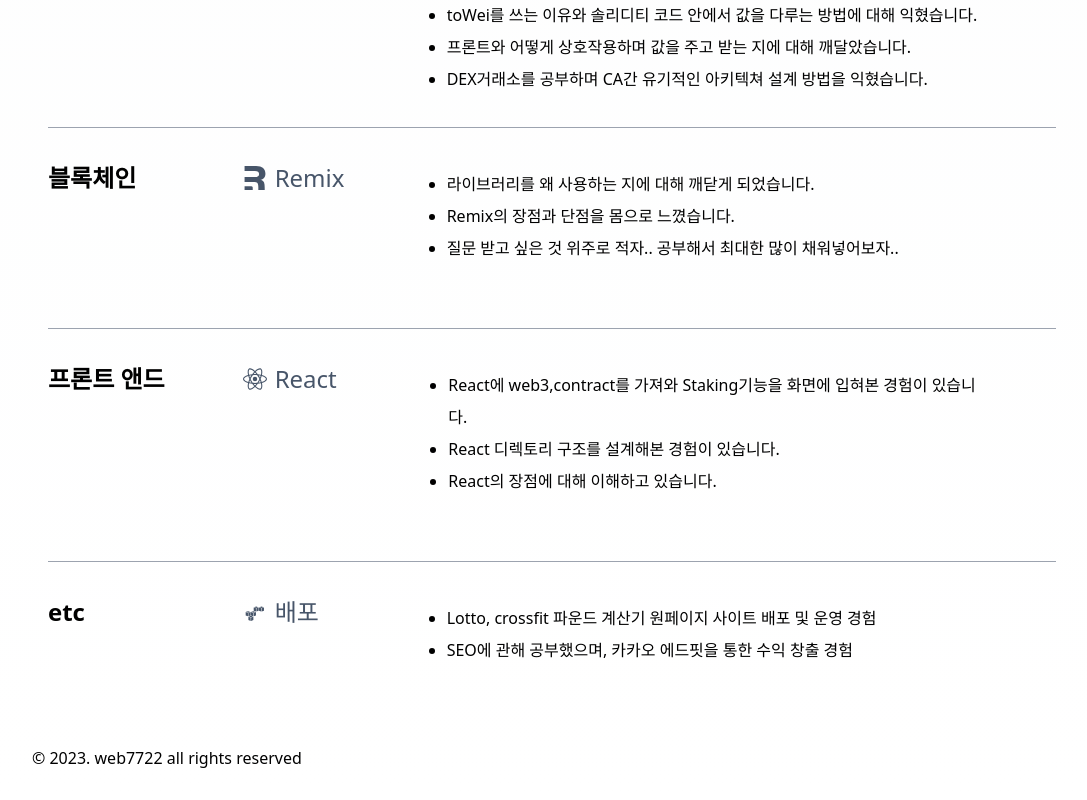
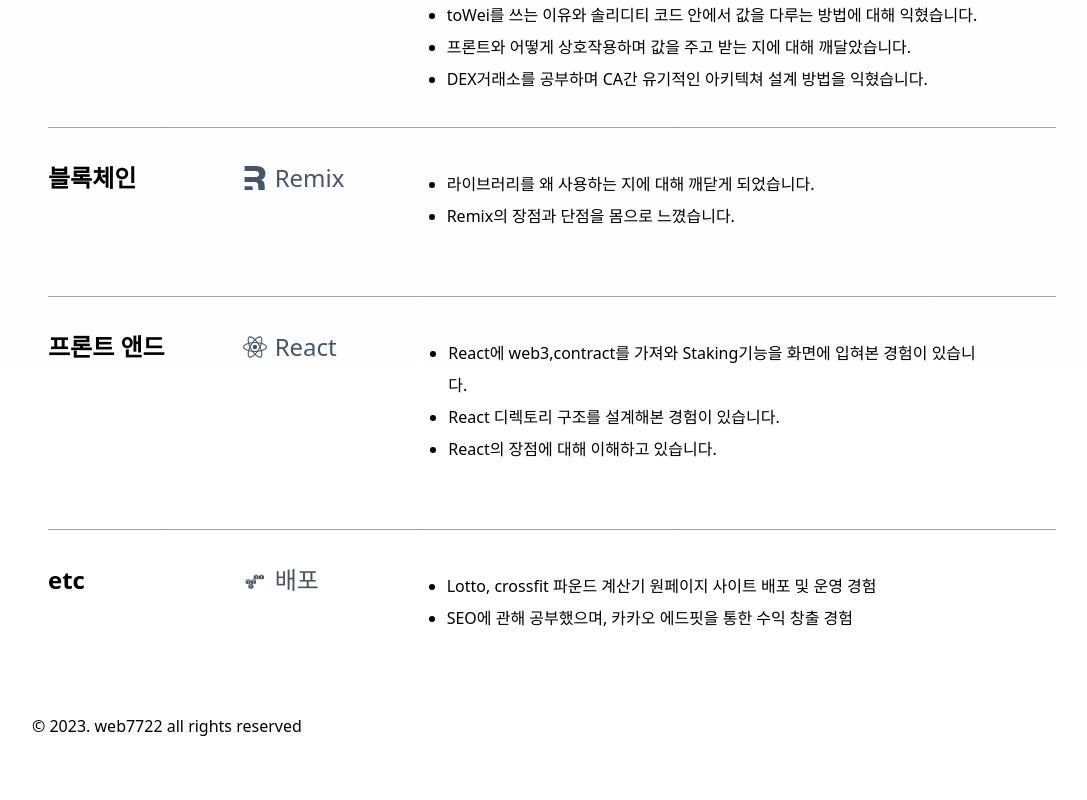
Before and after one commit to jisub12/portfolio_paJion, a React (Create React App) app: page / in a window 1280 px wide. Shown: the part 2814-3614 px from the top of the page, without its empty margins (88-1175 px from the left). After the commit the page ends 3582 px from the top, so only its background shows below. Built offline with nearby package versions, Linux system fonts and the light colour scheme.

Commit message:
12111654

```diff
--- a/src/contents/skills.jsx
+++ b/src/contents/skills.jsx
@@ -61,7 +61,7 @@ const Skills = () => {
                             <ul className="list-disc list-outside leading-6 px-[20px] md:leading-8 text-[12px] md:text-[16px] ">
                                 <li>라이브러리를 왜 사용하는 지에 대해 깨닫게 되었습니다.</li>
                                 <li>Remix의 장점과 단점을 몸으로 느꼈습니다.</li>
-                                <li>질문 받고 싶은 것 위주로 적자.. 공부해서 최대한 많이 채워넣어보자..</li>
+                                {/* <li>질문 받고 싶은 것 위주로 적자.. 공부해서 최대한 많이 채워넣어보자..</li> */}
                             </ul>
                         </li>
                         {/* <li className="flex flex-col gap-[8px] md:gap-[32px] md:flex-row items-baseline">
```
